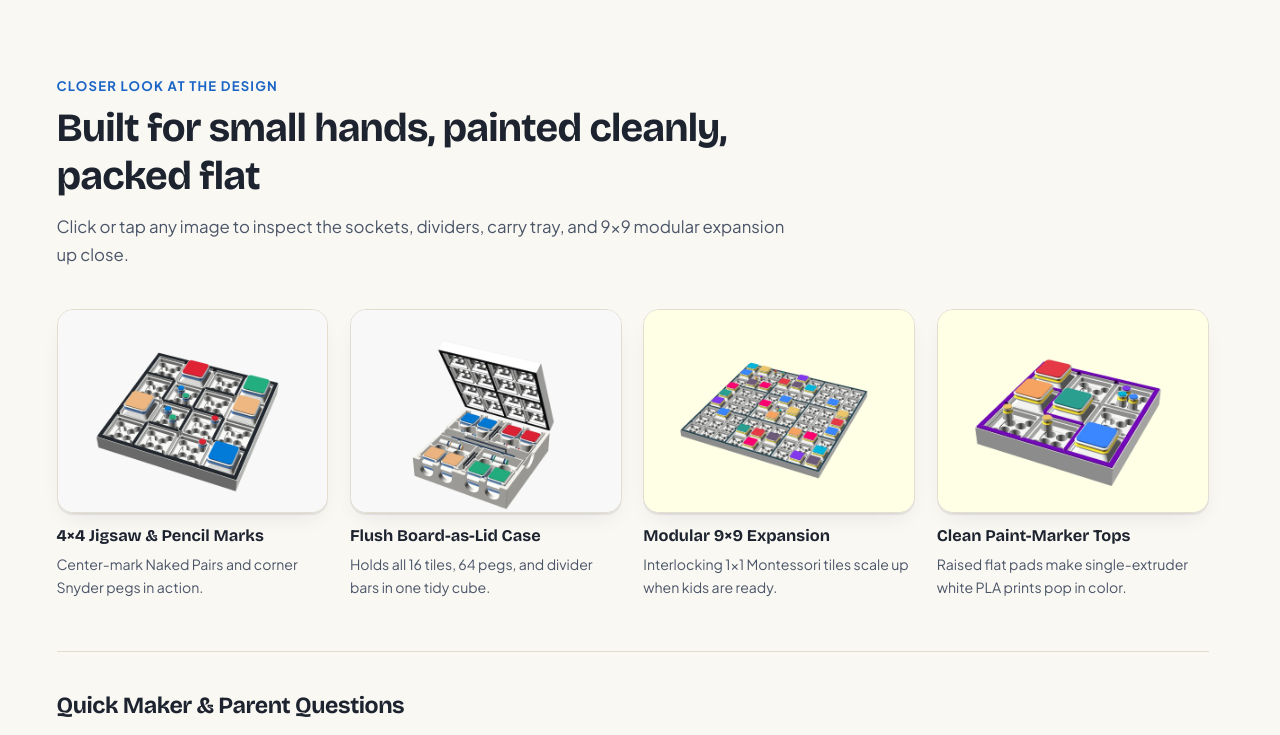
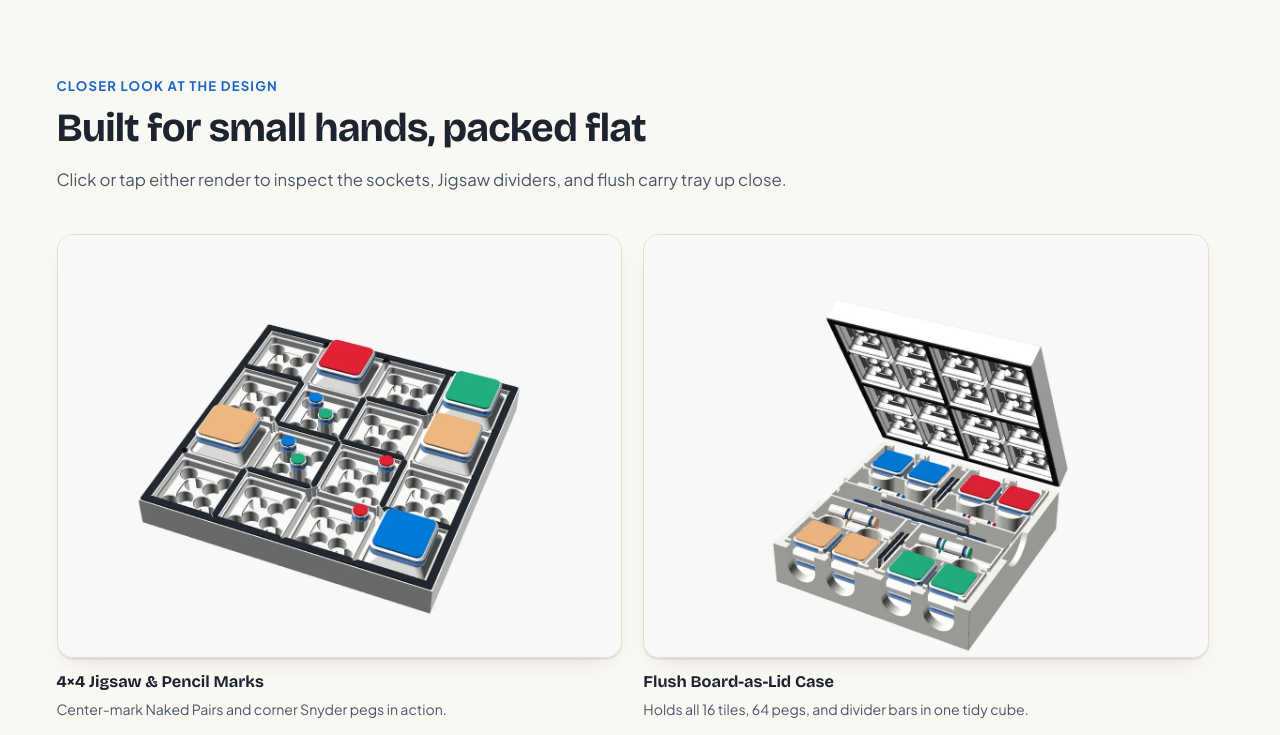
Before and after one commit to frankbryce/sudoku-board, a plain HTML site: page docs/index.html in a window 1280 px wide. Shown: the part 3919-4654 px from the top of the page. Drawn offline with nearby package versions, Linux system fonts and the light colour scheme.

Commit message:
Conversation fd6c18b6-a933-4296-9a4d-1d67c369ccef: Update growth heading and remove 9x9 & close-up gallery cards
- Update heading to 'Gentle enough for a 3-year-old. Deep enough for anyone.'
- Remove the Modular 9x9 Expansion and Clean Paint-Marker Tops cards from the gallery section.

```diff
--- a/docs/index.html
+++ b/docs/index.html
@@ -353,7 +353,7 @@
       <div class="container">
         <div class="section-header">
           <p class="section-kicker">One 4&times;4 board, years of growth</p>
-          <h2>Gentle enough for a 3-year-old. Deep enough for X-Wings at 10.</h2>
+          <h2>Gentle enough for a 3-year-old. Deep enough for anyone.</h2>
           <p class="section-subtitle">
             Each workbook level adds a single new logic idea across 168 graded puzzles&mdash;turning abstract pencil marks into physical pegs kids can touch, move, and reason through together.
           </p>
@@ -410,8 +410,8 @@
       <div class="container">
         <div class="section-header">
           <p class="section-kicker">Closer look at the design</p>
-          <h2>Built for small hands, painted cleanly, packed flat</h2>
-          <p class="section-subtitle">Click or tap any image to inspect the sockets, dividers, carry tray, and 9&times;9 modular expansion up close.</p>
+          <h2>Built for small hands, packed flat</h2>
+          <p class="section-subtitle">Click or tap either render to inspect the sockets, Jigsaw dividers, and flush carry tray up close.</p>
         </div>
 
         <div class="gallery-grid">
@@ -464,58 +464,6 @@
             <figcaption>
               <strong>Flush Board-as-Lid Case</strong>
               <span>Holds all 16 tiles, 64 pegs, and divider bars in one tidy cube.</span>
-            </figcaption>
-          </figure>
-
-          <figure class="gallery-card">
-            <button
-              type="button"
-              class="photo-trigger"
-              data-lightbox-src="assets/images/render-board-9x9.jpg"
-              data-lightbox-title="Full 9x9 Modular Color Sudoku Board"
-              data-lightbox-caption="Click-together Montessori jigsaw 1x1 tiles let you build any M x N grid up to a full 9x9 board that holds flat when lifted."
-              aria-label="Inspect full 9x9 modular Sudoku board render"
-            >
-              <picture>
-                <source srcset="assets/images/render-board-9x9.webp" type="image/webp">
-                <img
-                  src="assets/images/render-board-9x9.jpg"
-                  alt="3D render of a full 9x9 modular Color Sudoku board assembled from interlocking 1x1 tiles."
-                  width="1200"
-                  height="900"
-                  loading="lazy"
-                >
-              </picture>
-            </button>
-            <figcaption>
-              <strong>Modular 9&times;9 Expansion</strong>
-              <span>Interlocking 1&times;1 Montessori tiles scale up when kids are ready.</span>
-            </figcaption>
-          </figure>
-
-          <figure class="gallery-card">
-            <button
-              type="button"
-              class="photo-trigger"
-              data-lightbox-src="assets/images/render-closeup.jpg"
-              data-lightbox-title="Raised Paint Pads &amp; Peg Sockets"
-              data-lightbox-caption="Raised flat pads sit proud above the white body so you can color every piece cleanly with acrylic paint markers."
-              aria-label="Inspect close-up render of raised paint pads and peg sockets"
-            >
-              <picture>
-                <source srcset="assets/images/render-closeup.webp" type="image/webp">
-                <img
-                  src="assets/images/render-closeup.jpg"
-                  alt="Close-up 3D render showing raised flat paint surfaces on tiles, octagonal candidate pegs, and interior peg sockets."
-                  width="1200"
-                  height="900"
-                  loading="lazy"
-                >
-              </picture>
-            </button>
-            <figcaption>
-              <strong>Clean Paint-Marker Tops</strong>
-              <span>Raised flat pads make single-extruder white PLA prints pop in color.</span>
             </figcaption>
           </figure>
         </div>
```
